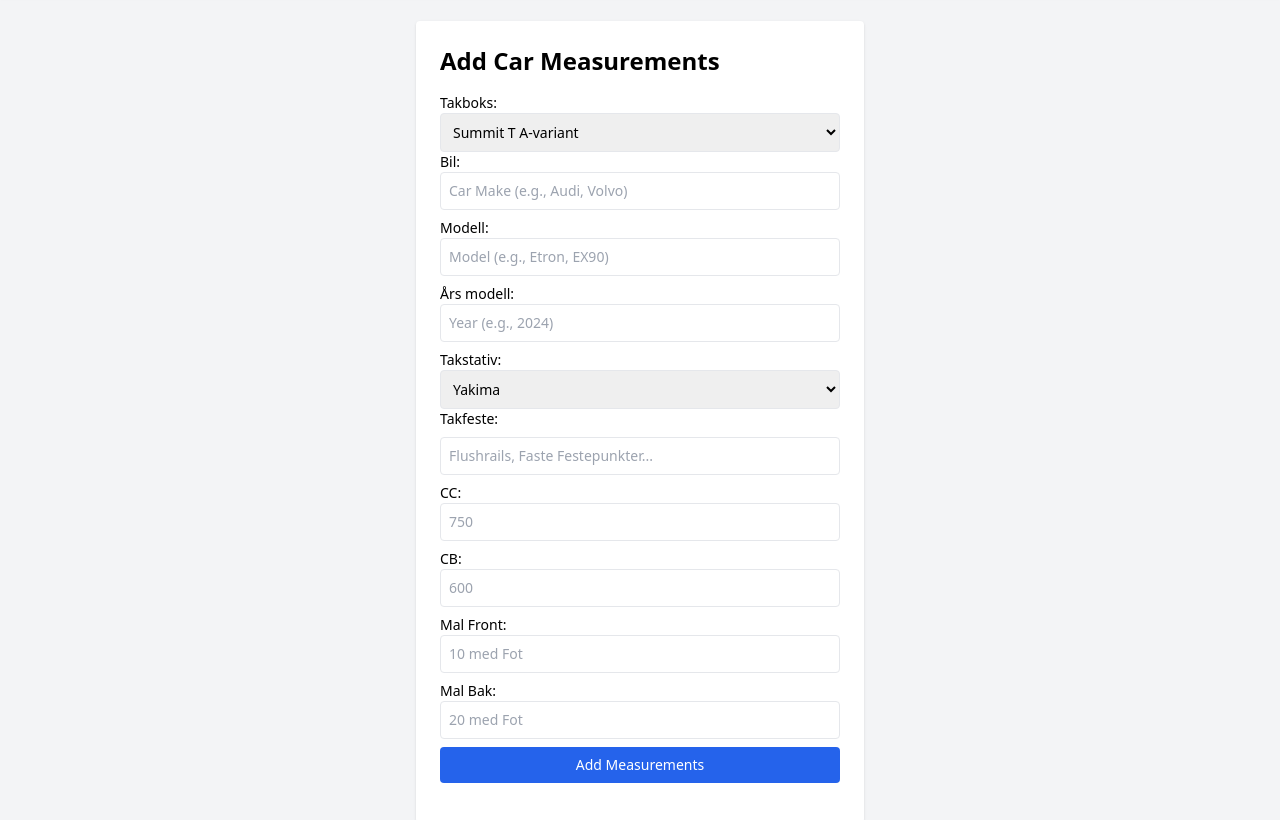
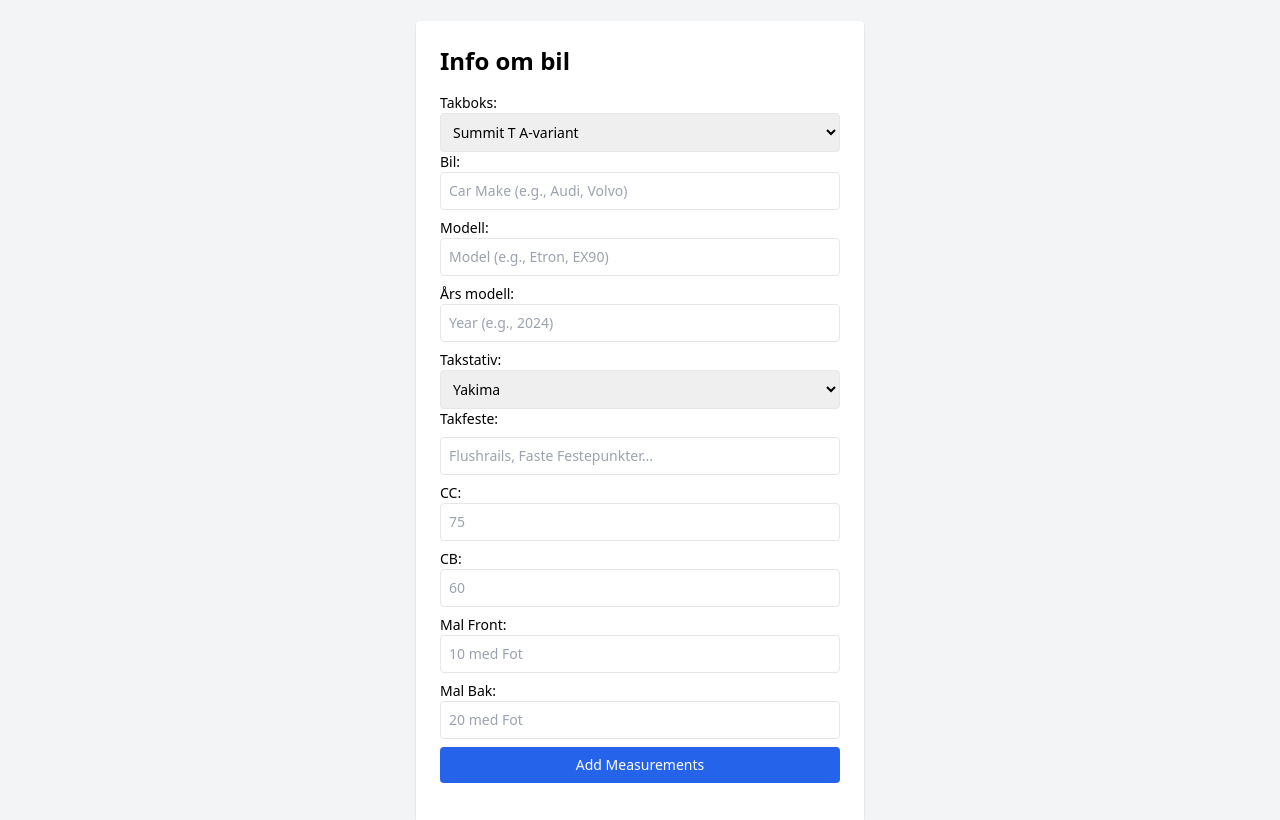
Before and after one commit to Arkuradev/packlineMalbok, a website with bundled scripts: page user/dashboard.html in a window 1280 px wide. Shown: the part 67-887 px from the top of the page. Built offline with nearby package versions, Linux system fonts and the light colour scheme; a script that the page names is missing.

Commit message:
Update car measurements form labels and placeholders

```diff
--- a/user/dashboard.html
+++ b/user/dashboard.html
@@ -47,7 +47,7 @@
       </nav>
     </header>
     <div class="max-w-md mx-auto bg-white p-6 rounded shadow">
-      <h1 class="text-2xl font-bold mb-4">Add Car Measurements</h1>
+      <h1 class="text-2xl font-bold mb-4">Info om bil</h1>
 
       <form id="car-form" class="space-y-4">
         <label for="roofboxes" class="block text-sm">Takboks:
@@ -115,14 +115,14 @@
         <input
           id="cc"
           type="number"
-          placeholder="750"
+          placeholder="75"
           class="w-full p-2 mb-2 border rounded"
         /></label>
         <label for="CB">CB:
         <input
           id="cb"
           type="number"
-          placeholder="600"
+          placeholder="60"
           class="w-full p-2 mb-2 border rounded"
         /></label>
         <label for="front">Mal Front:
```
